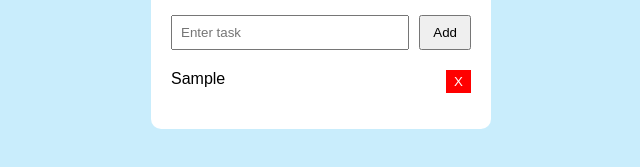
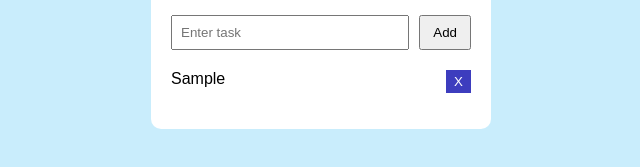
Before and after one commit to varunsai0713/opptytasks, a plain HTML site: page day16 full JS/index.html in a window 1280 px wide. Both pictures are taken after typing "Sample" into the empty fields and a click on the button "Add". Shown: the part 121-288 px from the top of the page, 319-959 px from the left. Drawn offline with Linux system fonts and the light colour scheme.

Commit message:
Update index.html

```diff
--- a/day16 full JS/index.html
+++ b/day16 full JS/index.html
@@ -48,7 +48,7 @@
         }
 
         li button {
-            background: red;
+            background: rgb(61, 61, 190);
             color: white;
             border: none;
             padding: 4px 8px;
```
